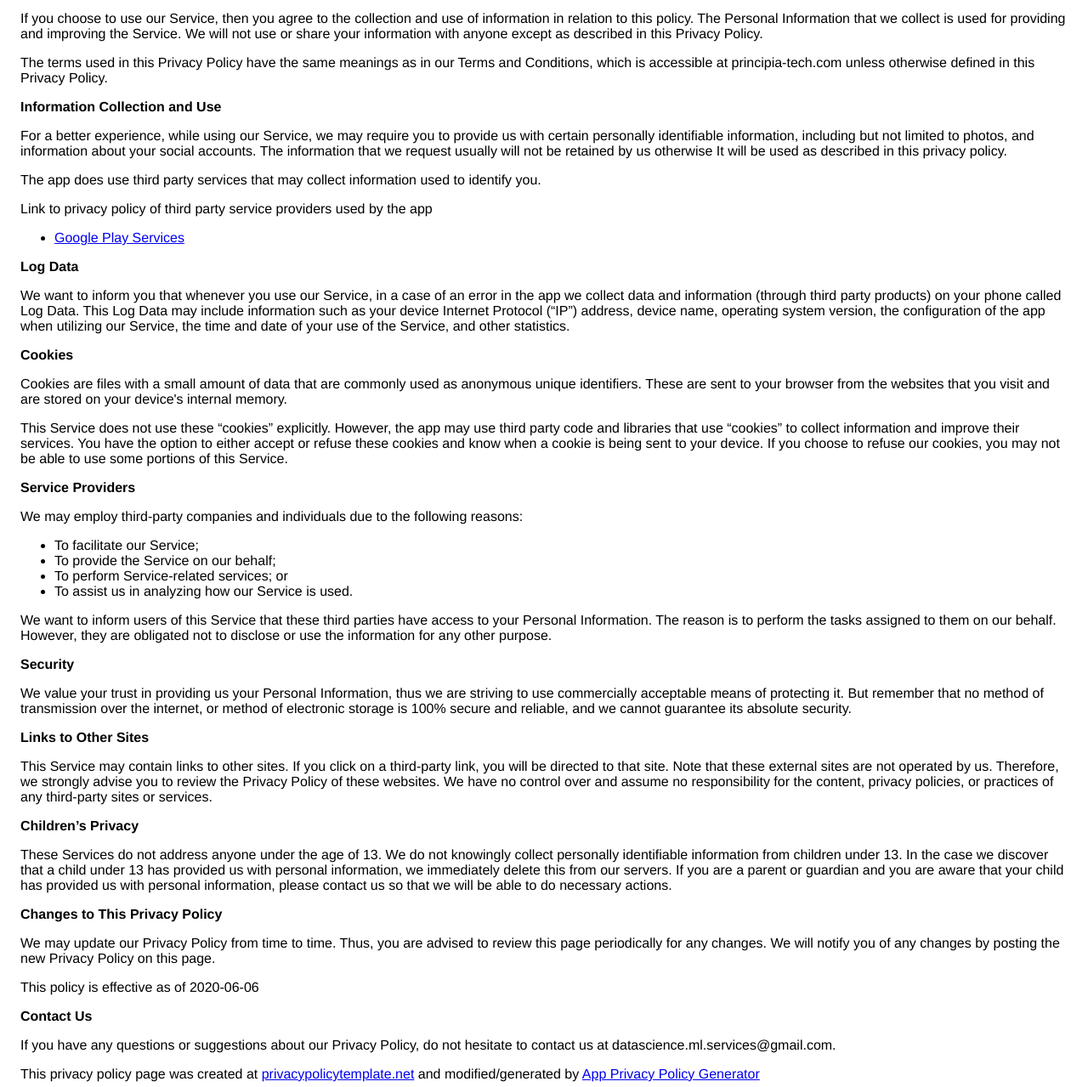
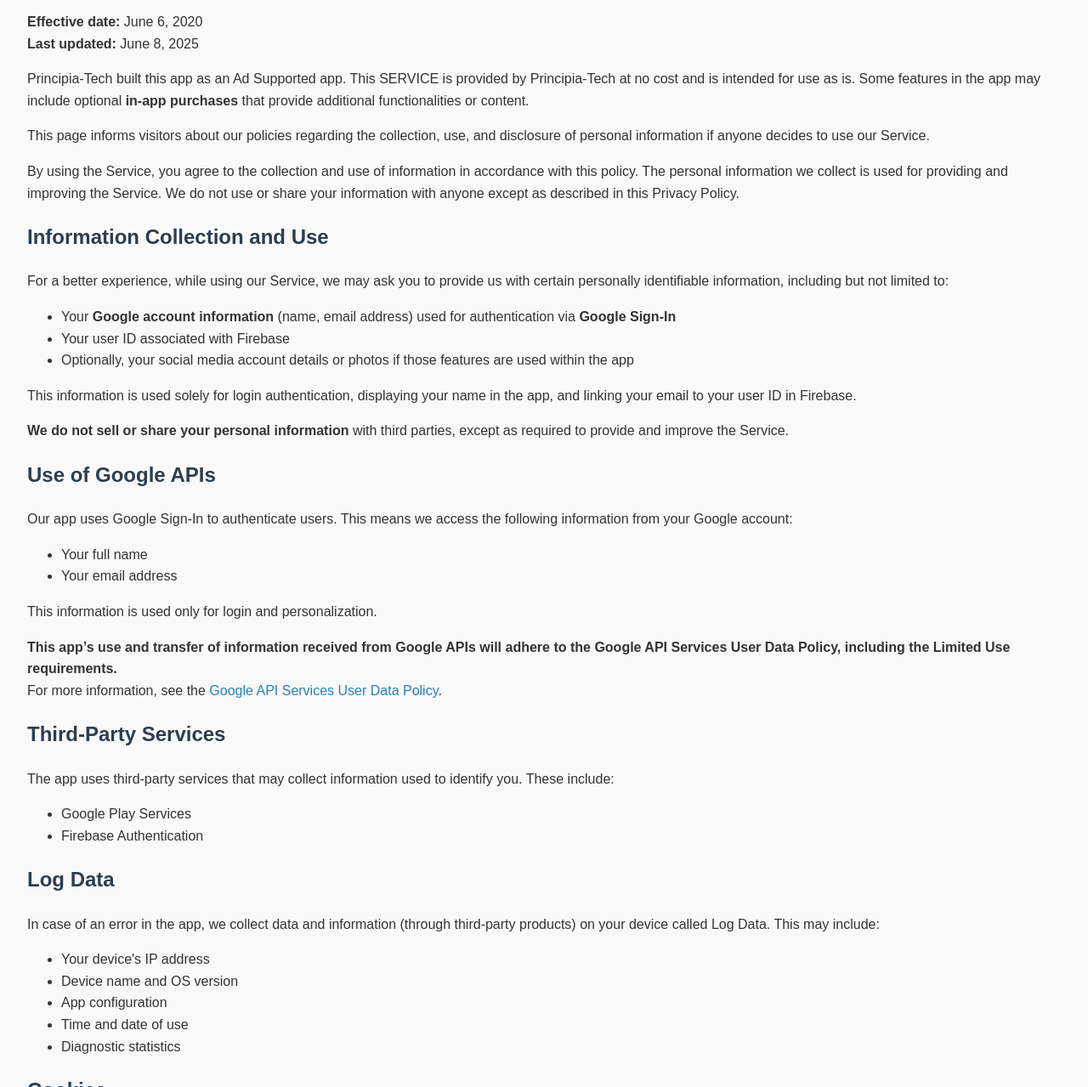
Before and after one commit to zperezedgar/zperezedgar.github.io, a plain HTML site: page privacy_policy.html in a window 1280 px wide. Shown: the part 113-1392 px from the top of the page at 85% size. Drawn offline with Linux system fonts and the light colour scheme.

Commit message:
Update privacy_policy.html

```diff
--- a/privacy_policy.html
+++ b/privacy_policy.html
@@ -1,113 +1,99 @@
 <!DOCTYPE html>
-    <html>
-    <head>
-      <meta charset='utf-8'>
-      <meta name='viewport' content='width=device-width'>
-      <title>Privacy Policy</title>
-      <style> body { font-family: 'Helvetica Neue', Helvetica, Arial, sans-serif; padding:1em; } </style>
-    </head>
-    <body>
-    <strong>Privacy Policy</strong> <p>
-                  Principia-Tech built this app as
-                  an Ad Supported app. This SERVICE is provided by
-                  Principia-Tech at no cost and is intended for use as
-                  is.
-                </p> <p>
-                  This page is used to inform visitors regarding our
-                  policies with the collection, use, and disclosure of Personal
-                  Information if anyone decided to use our Service.
-                </p> <p>
-                  If you choose to use our Service, then you agree to
-                  the collection and use of information in relation to this
-                  policy. The Personal Information that we collect is
-                  used for providing and improving the Service. We will not use or share your information with
-                  anyone except as described in this Privacy Policy.
-                </p> <p>
-                  The terms used in this Privacy Policy have the same meanings
-                  as in our Terms and Conditions, which is accessible at
-                  principia-tech.com unless otherwise defined in this Privacy Policy.
-                </p> <p><strong>Information Collection and Use</strong></p> <p>
-                  For a better experience, while using our Service, we
-                  may require you to provide us with certain personally
-                  identifiable information, including but not limited to photos, and information about your social accounts. The information that
-                  we request usually will not be retained by us otherwise It will be used as described in this privacy policy.
-                </p> <div><p>
-                    The app does use third party services that may collect
-                    information used to identify you.
-                  </p> <p>
-                    Link to privacy policy of third party service providers used
-                    by the app
-                  </p> <ul><li><a href="https://www.google.com/policies/privacy/" target="_blank" rel="noopener noreferrer">Google Play Services</a></li><!----><!----><!----><!----><!----><!----><!----><!----><!----><!----><!----><!----><!----><!----><!----><!----></ul></div> <p><strong>Log Data</strong></p> <p>
-                  We want to inform you that whenever you
-                  use our Service, in a case of an error in the app
-                  we collect data and information (through third party
-                  products) on your phone called Log Data. This Log Data may
-                  include information such as your device Internet Protocol
-                  (“IP”) address, device name, operating system version, the
-                  configuration of the app when utilizing our Service,
-                  the time and date of your use of the Service, and other
-                  statistics.
-                </p> <p><strong>Cookies</strong></p> <p>
-                  Cookies are files with a small amount of data that are
-                  commonly used as anonymous unique identifiers. These are sent
-                  to your browser from the websites that you visit and are
-                  stored on your device's internal memory.
-                </p> <p>
-                  This Service does not use these “cookies” explicitly. However,
-                  the app may use third party code and libraries that use
-                  “cookies” to collect information and improve their services.
-                  You have the option to either accept or refuse these cookies
-                  and know when a cookie is being sent to your device. If you
-                  choose to refuse our cookies, you may not be able to use some
-                  portions of this Service.
-                </p> <p><strong>Service Providers</strong></p> <p>
-                  We may employ third-party companies and
-                  individuals due to the following reasons:
-                </p> <ul><li>To facilitate our Service;</li> <li>To provide the Service on our behalf;</li> <li>To perform Service-related services; or</li> <li>To assist us in analyzing how our Service is used.</li></ul> <p>
-                  We want to inform users of this Service
-                  that these third parties have access to your Personal
-                  Information. The reason is to perform the tasks assigned to
-                  them on our behalf. However, they are obligated not to
-                  disclose or use the information for any other purpose.
-                </p> <p><strong>Security</strong></p> <p>
-                  We value your trust in providing us your
-                  Personal Information, thus we are striving to use commercially
-                  acceptable means of protecting it. But remember that no method
-                  of transmission over the internet, or method of electronic
-                  storage is 100% secure and reliable, and we cannot
-                  guarantee its absolute security.
-                </p> <p><strong>Links to Other Sites</strong></p> <p>
-                  This Service may contain links to other sites. If you click on
-                  a third-party link, you will be directed to that site. Note
-                  that these external sites are not operated by us.
-                  Therefore, we strongly advise you to review the
-                  Privacy Policy of these websites. We have
-                  no control over and assume no responsibility for the content,
-                  privacy policies, or practices of any third-party sites or
-                  services.
-                </p> <p><strong>Children’s Privacy</strong></p> <p>
-                  These Services do not address anyone under the age of 13.
-                  We do not knowingly collect personally
-                  identifiable information from children under 13. In the case
-                  we discover that a child under 13 has provided
-                  us with personal information, we immediately
-                  delete this from our servers. If you are a parent or guardian
-                  and you are aware that your child has provided us with
-                  personal information, please contact us so that
-                  we will be able to do necessary actions.
-                </p> <p><strong>Changes to This Privacy Policy</strong></p> <p>
-                  We may update our Privacy Policy from
-                  time to time. Thus, you are advised to review this page
-                  periodically for any changes. We will
-                  notify you of any changes by posting the new Privacy Policy on
-                  this page.
-                </p> <p>This policy is effective as of 2020-06-06</p> <p><strong>Contact Us</strong></p> <p>
-                  If you have any questions or suggestions about our
-                  Privacy Policy, do not hesitate to contact us at datascience.ml.services@gmail.com.
-                </p> <p>
-                  This privacy policy page was created at
-                  <a href="https://privacypolicytemplate.net" target="_blank" rel="noopener noreferrer">privacypolicytemplate.net</a>
-                  and modified/generated by
-                  <a href="https://app-privacy-policy-generator.firebaseapp.com/" target="_blank" rel="noopener noreferrer">App Privacy Policy Generator</a></p>
-    </body>
-    </html>
+<html lang="en">
+<head>
+    <meta charset="UTF-8">
+    <meta name="viewport" content="width=device-width, initial-scale=1.0">
+    <title>Privacy Policy - Principia-Tech</title>
+    <style>
+        body {
+            font-family: Arial, sans-serif;
+            line-height: 1.6;
+            margin: 0;
+            padding: 2rem;
+            background-color: #f9f9f9;
+            color: #333;
+        }
+        h1, h2 {
+            color: #2c3e50;
+        }
+        a {
+            color: #2980b9;
+            text-decoration: none;
+        }
+    </style>
+</head>
+<body>
+
+    <h1>Privacy Policy</h1>
+    <p><strong>Effective date:</strong> June 6, 2020<br>
+    <strong>Last updated:</strong> June 8, 2025</p>
+
+    <p>Principia-Tech built this app as an Ad Supported app. This SERVICE is provided by Principia-Tech at no cost and is intended for use as is. Some features in the app may include optional <strong>in-app purchases</strong> that provide additional functionalities or content.</p>
+
+    <p>This page informs visitors about our policies regarding the collection, use, and disclosure of personal information if anyone decides to use our Service.</p>
+
+    <p>By using the Service, you agree to the collection and use of information in accordance with this policy. The personal information we collect is used for providing and improving the Service. We do not use or share your information with anyone except as described in this Privacy Policy.</p>
+
+    <h2>Information Collection and Use</h2>
+    <p>For a better experience, while using our Service, we may ask you to provide us with certain personally identifiable information, including but not limited to:</p>
+    <ul>
+        <li>Your <strong>Google account information</strong> (name, email address) used for authentication via <strong>Google Sign-In</strong></li>
+        <li>Your user ID associated with Firebase</li>
+        <li>Optionally, your social media account details or photos if those features are used within the app</li>
+    </ul>
+    <p>This information is used solely for login authentication, displaying your name in the app, and linking your email to your user ID in Firebase.</p>
+
+    <p><strong>We do not sell or share your personal information</strong> with third parties, except as required to provide and improve the Service.</p>
+
+    <h2>Use of Google APIs</h2>
+    <p>Our app uses Google Sign-In to authenticate users. This means we access the following information from your Google account:</p>
+    <ul>
+        <li>Your full name</li>
+        <li>Your email address</li>
+    </ul>
+    <p>This information is used only for login and personalization.</p>
+
+    <p><strong>This app’s use and transfer of information received from Google APIs will adhere to the Google API Services User Data Policy, including the Limited Use requirements.</strong><br>
+    For more information, see the <a href="https://developers.google.com/terms/api-services-user-data-policy" target="_blank" rel="noopener">Google API Services User Data Policy</a>.</p>
+
+    <h2>Third-Party Services</h2>
+    <p>The app uses third-party services that may collect information used to identify you. These include:</p>
+    <ul>
+        <li>Google Play Services</li>
+        <li>Firebase Authentication</li>
+    </ul>
+
+    <h2>Log Data</h2>
+    <p>In case of an error in the app, we collect data and information (through third-party products) on your device called Log Data. This may include:</p>
+    <ul>
+        <li>Your device's IP address</li>
+        <li>Device name and OS version</li>
+        <li>App configuration</li>
+        <li>Time and date of use</li>
+        <li>Diagnostic statistics</li>
+    </ul>
+
+    <h2>Cookies</h2>
+    <p>Our Service does not use cookies directly. However, the app may include third-party code and libraries that use cookies to collect information and improve their services. You can accept or refuse these cookies through your device settings.</p>
+
+    <h2>Security</h2>
+    <p>We strive to use commercially acceptable means to protect your personal information. However, no method of transmission over the internet or electronic storage is 100% secure, and we cannot guarantee absolute security.</p>
+
+    <h2>Links to Other Sites</h2>
+    <p>This Service may contain links to other websites. If you click on a third-party link, you will be directed to that site. These external sites are not operated by us. We strongly advise you to review the privacy policies of those websites.</p>
+
+    <h2>Children’s Privacy</h2>
+    <p>These Services are not intended for users under the age of 13. We do not knowingly collect personally identifiable information from children under 13. If we discover that a child under 13 has provided us with personal data, we delete it immediately.</p>
+
+    <h2>Changes to This Privacy Policy</h2>
+    <p>We may update our Privacy Policy from time to time. You are advised to review this page periodically for any changes. We will notify you by posting the new Privacy Policy on this page.</p>
+
+    <h2>Contact Us</h2>
+    <p>If you have any questions or suggestions about our Privacy Policy, please contact us at:<br>
+    <a href="mailto:datascience.ml.services@gmail.com">datascience.ml.services@gmail.com</a></p>
+
+    <hr>
+    <p>This privacy policy page was created at <a href="https://www.privacypolicytemplate.net" target="_blank" rel="noopener">privacypolicytemplate.net</a> and modified by Principia-Tech.</p>
+
+</body>
+</html>
```
